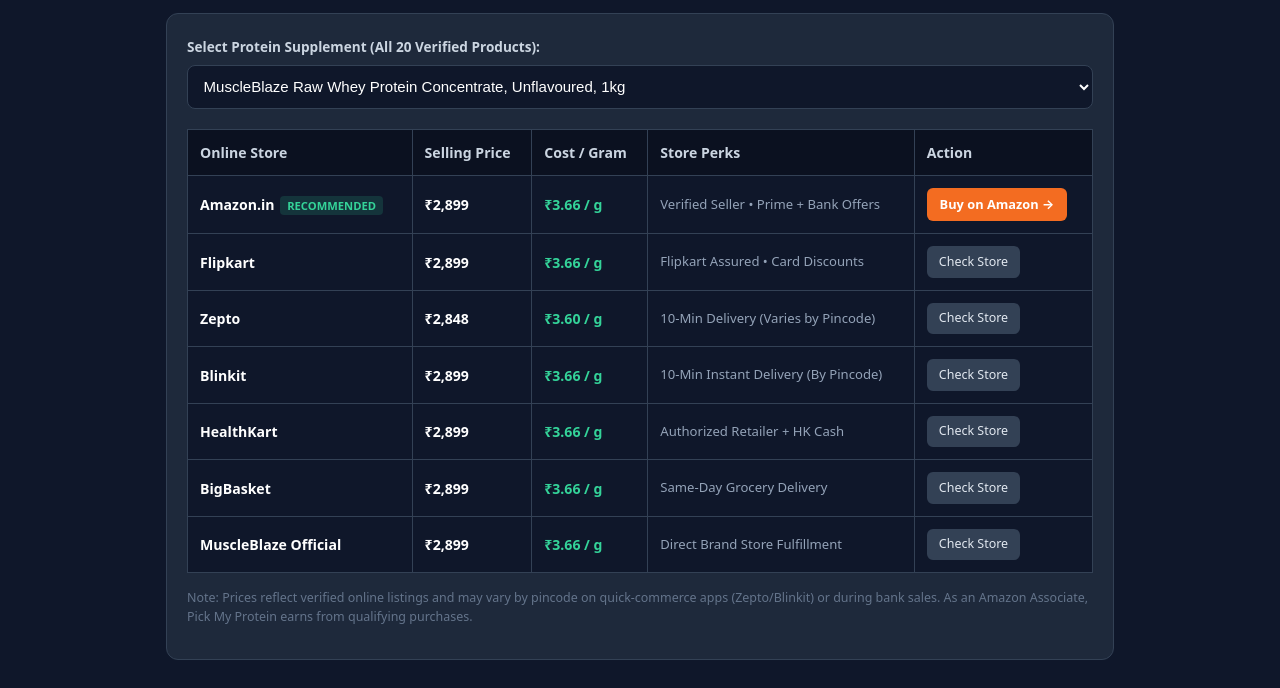
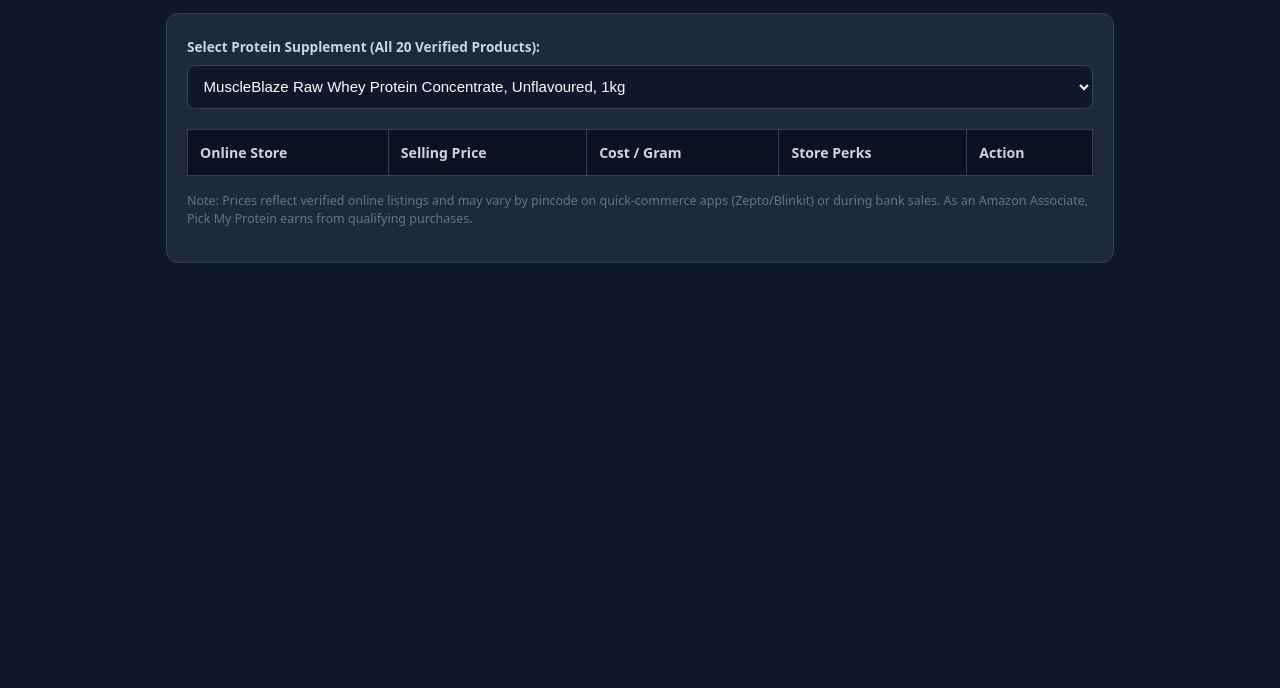
Before and after one commit to epsuboth53-alt/Pickmyprotein, a plain HTML site: page price-compare/index.html in a window 1280 px wide. Shown: the part 198-886 px from the top of the page. After the commit the page ends 800 px from the top, so only its background shows below. Drawn offline with Linux system fonts and the light colour scheme.

Commit message:
Update index.html

```diff
--- a/price-compare/index.html
+++ b/price-compare/index.html
@@ -21,6 +21,7 @@ table{width:100%;border-collapse:collapse;background:var(--bg);min-width:560px}
 th,td{padding:.75rem;border:1px solid var(--b);text-align:left;font-size:.88rem}
 th{background:#0b1120;color:#cbd5e1}
 .badge{background:rgba(52,211,153,.15);color:#34d399;padding:.15rem .45rem;border-radius:4px;font-size:.7rem;font-weight:700;margin-left:.35rem}
+.na{background:rgba(248,113,113,.15);color:#f87171;padding:.2rem .55rem;border-radius:4px;font-size:.78rem;font-weight:700;display:inline-block}
 .amz{display:inline-block;background:var(--p);color:#fff;padding:.45rem .8rem;border-radius:6px;text-decoration:none;font-size:.8rem;font-weight:700;white-space:nowrap}
 .ext{display:inline-block;background:#334155;color:#e2e8f0;padding:.4rem .75rem;border-radius:6px;text-decoration:none;font-size:.78rem;white-space:nowrap}
 </style>
@@ -74,13 +75,6 @@ th{background:#0b1120;color:#cbd5e1}
 <div class="twrap">
 <table id="ptbl">
   <tr><th>Online Store</th><th>Selling Price</th><th>Cost / Gram</th><th>Store Perks</th><th>Action</th></tr>
-  <tr><td><strong>Amazon.in</strong><span class="badge">RECOMMENDED</span></td><td><strong>₹2,899</strong></td><td style="color:#34d399;font-weight:700">₹3.66 / g</td><td style="color:#94a3b8;font-size:.82rem">Verified Seller • Prime + Bank Offers</td><td><a href="https://www.amazon.in/dp/B0BPH457FG?tag=pickmyprote03-21" target="_blank" rel="nofollow sponsored" class="amz">Buy on Amazon &rarr;</a></td></tr>
-  <tr><td><strong>Flipkart</strong></td><td><strong>₹2,899</strong></td><td style="color:#34d399;font-weight:700">₹3.66 / g</td><td style="color:#94a3b8;font-size:.82rem">Flipkart Assured • Card Discounts</td><td><a href="https://www.flipkart.com/search?q=MuscleBlaze+Raw+Whey+1kg" target="_blank" rel="nofollow" class="ext">Check Store</a></td></tr>
-  <tr><td><strong>Zepto</strong></td><td><strong>₹2,848</strong></td><td style="color:#34d399;font-weight:700">₹3.60 / g</td><td style="color:#94a3b8;font-size:.82rem">10-Min Delivery (Varies by Pincode)</td><td><a href="https://www.zeptonow.com/search?query=MuscleBlaze+Raw+Whey" target="_blank" rel="nofollow" class="ext">Check Store</a></td></tr>
-  <tr><td><strong>Blinkit</strong></td><td><strong>₹2,899</strong></td><td style="color:#34d399;font-weight:700">₹3.66 / g</td><td style="color:#94a3b8;font-size:.82rem">10-Min Instant Delivery (By Pincode)</td><td><a href="https://blinkit.com/s/?q=MuscleBlaze+Raw+Whey" target="_blank" rel="nofollow" class="ext">Check Store</a></td></tr>
-  <tr><td><strong>HealthKart</strong></td><td><strong>₹2,899</strong></td><td style="color:#34d399;font-weight:700">₹3.66 / g</td><td style="color:#94a3b8;font-size:.82rem">Authorized Retailer + HK Cash</td><td><a href="https://www.healthkart.com/whey-protein?navKey=SCT-nut-pro-whp" target="_blank" rel="nofollow" class="ext">Check Store</a></td></tr>
-  <tr><td><strong>BigBasket</strong></td><td><strong>₹2,899</strong></td><td style="color:#34d399;font-weight:700">₹3.66 / g</td><td style="color:#94a3b8;font-size:.82rem">Same-Day Grocery Delivery</td><td><a href="https://www.bigbasket.com/ps/?q=MuscleBlaze+Raw+Whey+1kg" target="_blank" rel="nofollow" class="ext">Check Store</a></td></tr>
-  <tr><td><strong>MuscleBlaze Official</strong></td><td><strong>₹2,899</strong></td><td style="color:#34d399;font-weight:700">₹3.66 / g</td><td style="color:#94a3b8;font-size:.82rem">Direct Brand Store Fulfillment</td><td><a href="https://www.muscleblaze.com/sv/muscleblaze-raw-whey-protein/SP-110990" target="_blank" rel="nofollow" class="ext">Check Store</a></td></tr>
 </table>
 </div>
 <p style="color:#64748b;font-size:.78rem;margin-top:1rem">Note: Prices reflect verified online listings and may vary by pincode on quick-commerce apps (Zepto/Blinkit) or during bank sales. As an Amazon Associate, Pick My Protein earns from qualifying purchases.</p>
@@ -110,5 +104,4 @@ var DATA = [
   ["Nakpro Gold Whey 1kg", 728, 2999, "https://www.amazon.in/dp/B07M7YZ57R?tag="+TAG, "Trustified • 28g/scoop", 2999, 2999, 2999, 2999, HK_WHEY, 0, "Nakpro Official", 2999, "https://nakpro.com/collections/whey-protein"],
   ["Nakpro Perform Whey 1kg", 780, 2199, "https://www.amazon.in/dp/B07YX4VLC2?tag="+TAG, "Trustified • 26g/scoop", 2199, 2199, 2199, 2199, HK_WHEY, 0, "Nakpro Official", 2199, "https://nakpro.com/collections/whey-protein"],
   ["Nakpro Impact Whey 1kg", 720, 1599, "https://www.amazon.in/s?k=Nakpro+Impact+Whey+Protein+1kg&tag="+TAG, "Lowest Cost Flavoured", 1599, 1599, 1599, 0, "", 0, "Nakpro Official", 1599, "https://nakpro.com/collections/whey-protein"],
-  ["Nakpro Platinum Isolate 1kg", 840, 3499, "https://www.amazon.in/dp/B0C23R85XQ?tag="+TAG, "100% Isolate • 28g/scoop", 3499, 0, 0, 3499, HK_ISO, 0, "Nakpro Official", 3499, "https://nakpro.com/collections/whey-protein"],
-  ["Nakpro Hydro Whey 1kg", 840, 3899, "https://www.amazon.in/s?k=Nakpro+Hydro+Whey+Protein+1kg&tag="+TAG, "Hydrolyzed Whey", 3899,
+  ["Nakpro Platinum Isolate 1kg", 840, 3499, "https://www.amazon.in/dp/B0C23R85XQ?tag="+TAG, "100% Isolate • 28g/scoop", 3499, 0, 0, 3499, HK_ISO, 0, "Nakpro
```
